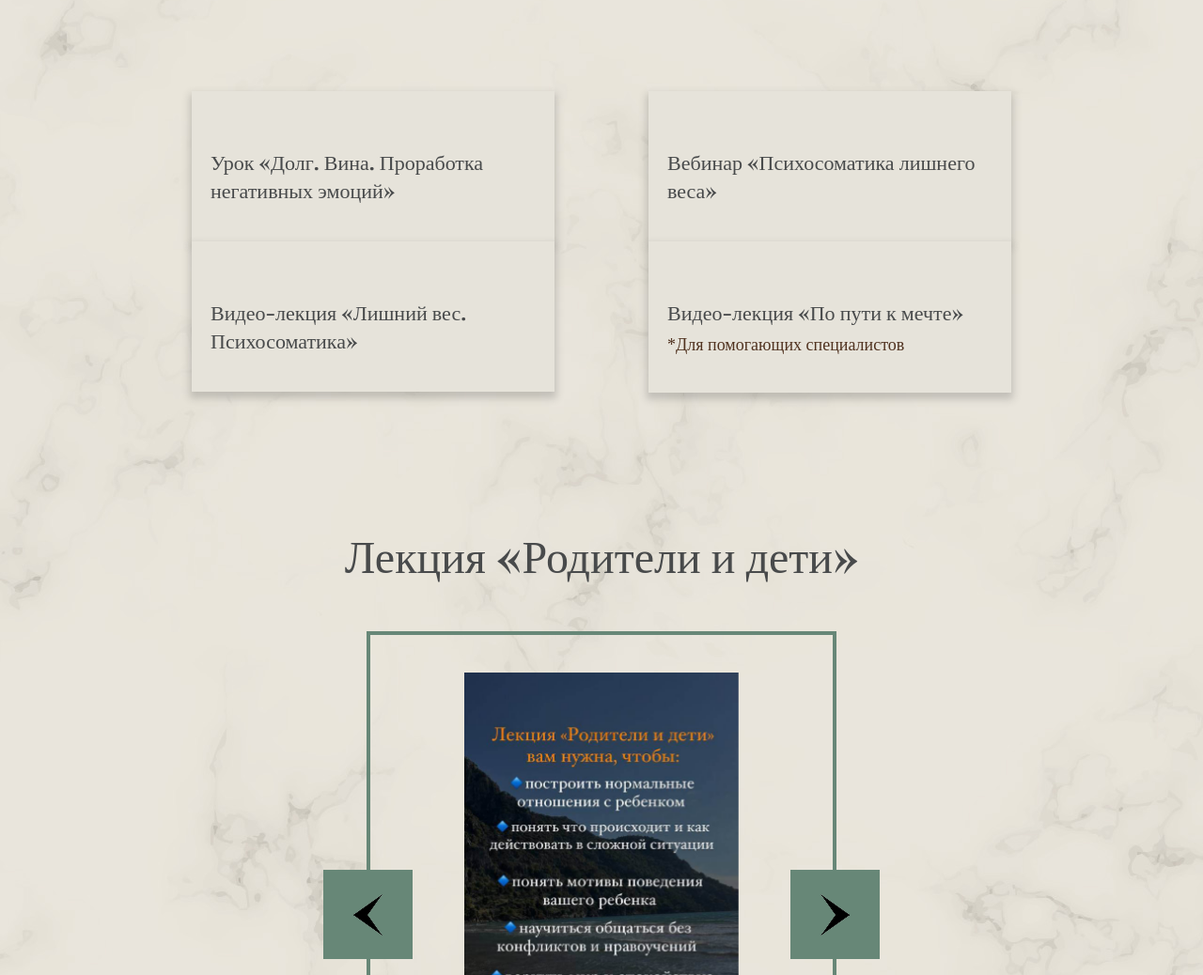
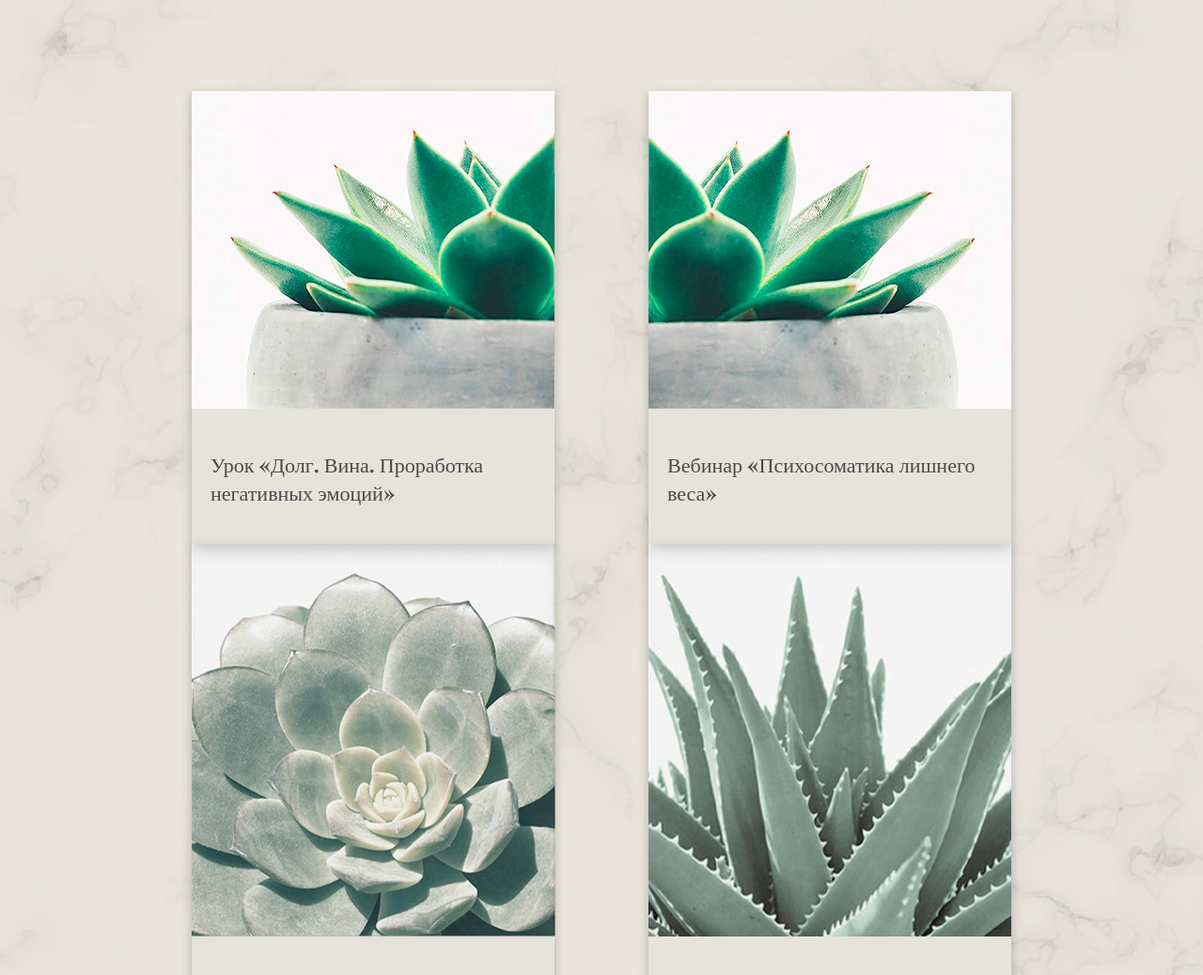
Before and after one commit to SergeyVNec/HTML, a website: page vebinars.html in a window 1280 px wide. Shown: the part 255-1293 px from the top of the page at 94% size. Drawn offline with nearby package versions, Linux system fonts and the light colour scheme; the site is published under a folder, as on GitHub Pages, so addresses that start at the root find nothing; a web font is replaced by a local one.

Commit message:
img modified

```diff
--- a/vebinars.html
+++ b/vebinars.html
@@ -26,7 +26,7 @@
                 </label>
 
             <ul class="menu">
-                <li><a class="menu__item" href="/">Главная</a></li>
+                <li><a class="menu__item" href="index.html">Главная</a></li>
                 <li><a class="menu__item" href="services.html">Услуги</a></li>
                 <li><a class="menu__item" href="whoyouare.html">Курс "Кто ты"</a></li>
                 <li><a class="menu__item" href="#">Вебинары</a></li>
@@ -38,13 +38,13 @@
         <div class="veblinks">
             <div class="veblinksleft">
                 <div class="emotions">
-                    <img src="/img/vebimg1.jpg" alt="">
+                    <img src="img/vebimg1.jpg" alt="">
                     <div><a href="https://agureeva-education.com/freevideo">Урок
                         «Долг. Вина. Проработка
                         негативных эмоций»</a></div>
                 </div>
                 <div class="weight">
-                    <img src="/img/vebimg3.jpg" alt="">
+                    <img src="img/vebimg3.jpg" alt="">
                     <div><a href="https://agureeva-education.com/excess_weight">Видео-лекция
                         «Лишний вес.
                         Психосоматика»</a></div>
@@ -52,13 +52,13 @@
             </div>
             <div class="veblinksright">
                 <div class="psiho">
-                    <img src="/img/vebimg2.jpg" alt="">
+                    <img src="img/vebimg2.jpg" alt="">
                     <div><a href="https://agureeva-education.com/freevebinar">Вебинар
                         «Психосоматика
                         лишнего веса»</a></div>
                 </div>
                 <div class="dream">
-                    <img src="/img/vebimg4.jpg" alt="">
+                    <img src="img/vebimg4.jpg" alt="">
                     <div><a href="https://agureeva-education.com/on_the_way">Видео-лекция
                         «По пути к мечте»</a>
                         <p>*Для помогающих специалистов</p></div>
```
Also changed, not shown: index.html (+1 -1 lines), services.html (+1 -1 lines), whoyouare.html (+2 -2 lines).
